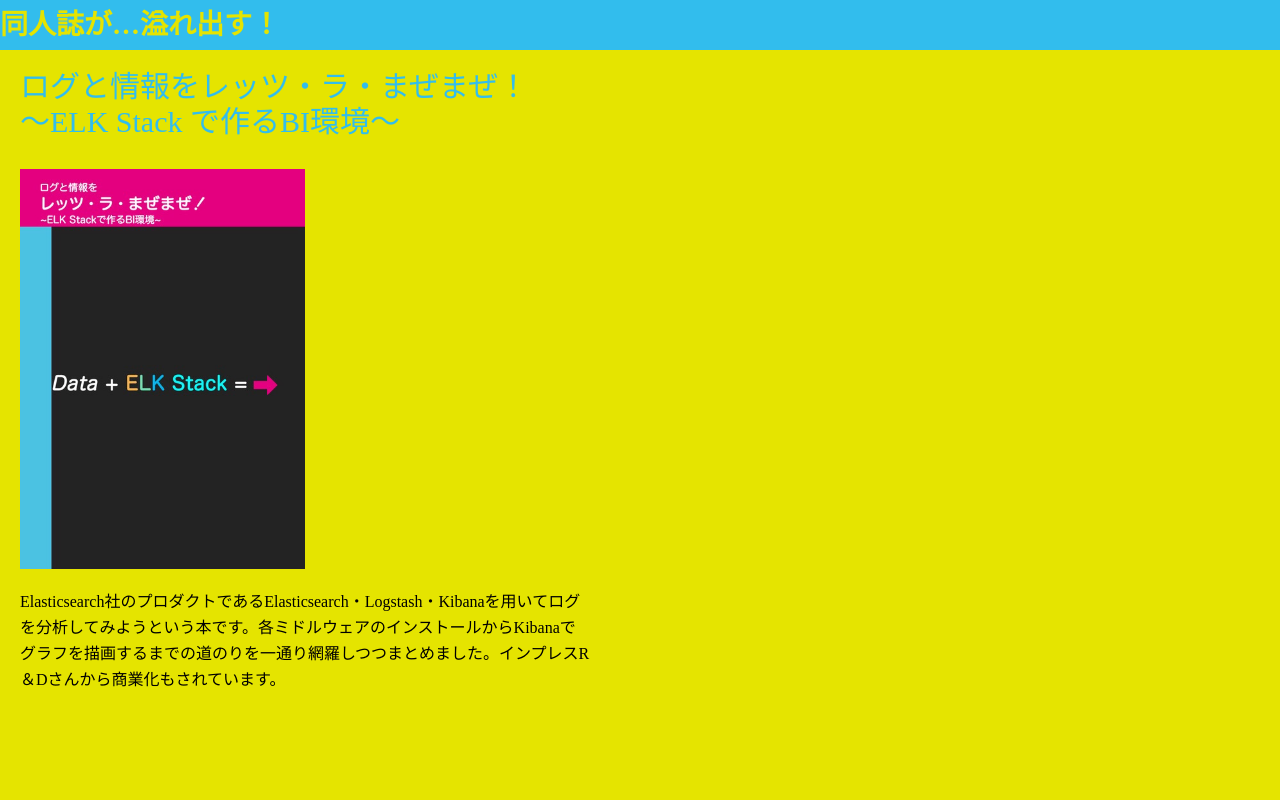
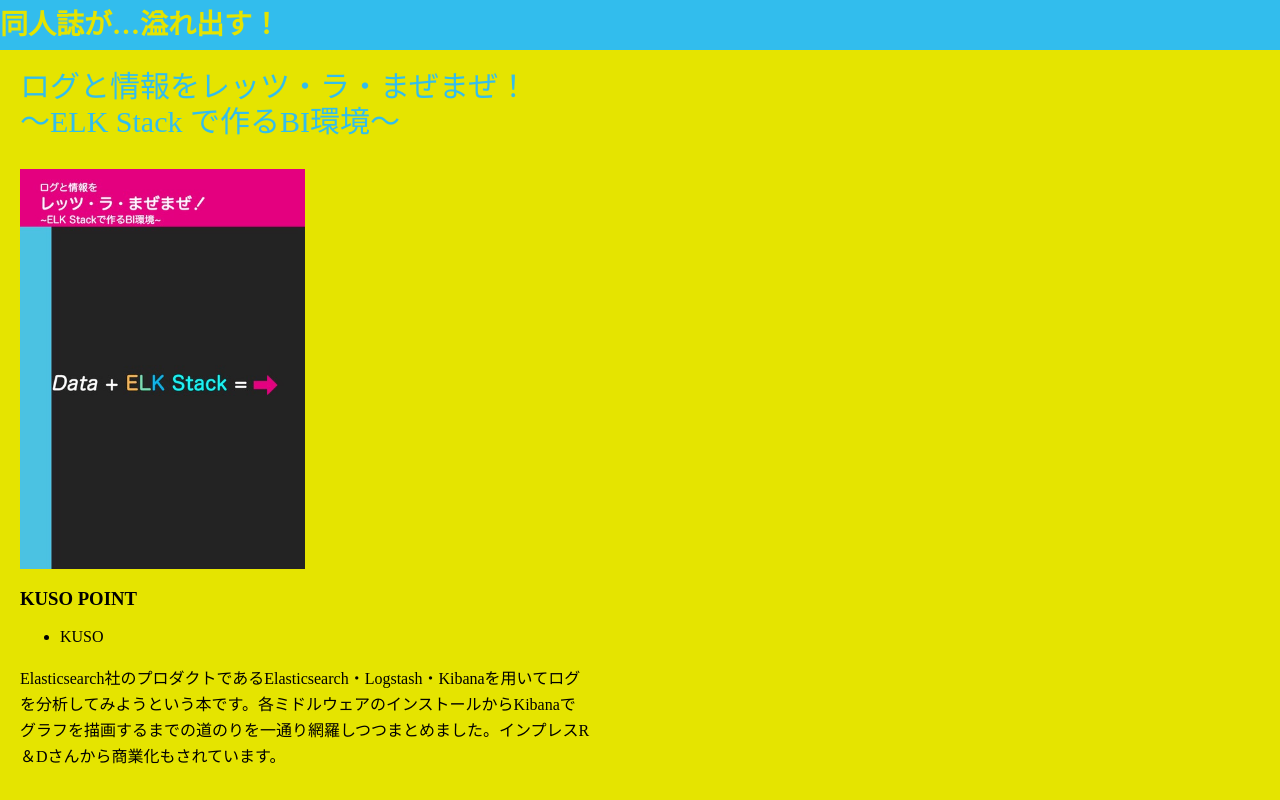
Before and after one commit to MofuMofu2/portfolio-vue, a Vue app: page / in a window 1280 px wide. Shown: the top 800 px of the page. Built offline with nearby package versions, Linux system fonts and the light colour scheme.

Commit message:
[add] #6 KUSOポイントコンポーネントの追加

```diff
--- a/src/App.vue
+++ b/src/App.vue
@@ -4,6 +4,7 @@
     <div class="main">
       <book-title></book-title>
       <book-image></book-image>
+      <description-list></description-list>
       <book-description></book-description>
     </div>
     <page-footer></page-footer>
@@ -16,6 +17,7 @@ import titleHeader from './components/Header.vue'
 import bookDescription from './components/BookDescription.vue'
 import bookImage from './components/BookImage.vue'
 import bookTitle from './components/BookTitle.vue'
+import descriptionList from './components/DescriptionList.vue'
 import pageFooter from './components/Footer.vue'
 
 export default {
@@ -25,6 +27,7 @@ export default {
     'book-description':bookDescription,
     'book-image': bookImage,
     'book-title': bookTitle,
+    'description-list': descriptionList,
     'page-footer': pageFooter
   }
 }
--- /dev/null
+++ b/src/components/DescriptionList.vue
@@ -0,0 +1,20 @@
+<template>
+  <div class="description-list">
+    <div class="overview">
+      <h3>KUSO POINT</h3>
+      <ul>
+        <li>KUSO</li>
+      </ul>
+    </div>
+    </div>
+</template>
+
+<script>
+export default {
+  name: 'descriptionList'
+}
+</script>
+
+<style scoped>
+
+</style>
```
